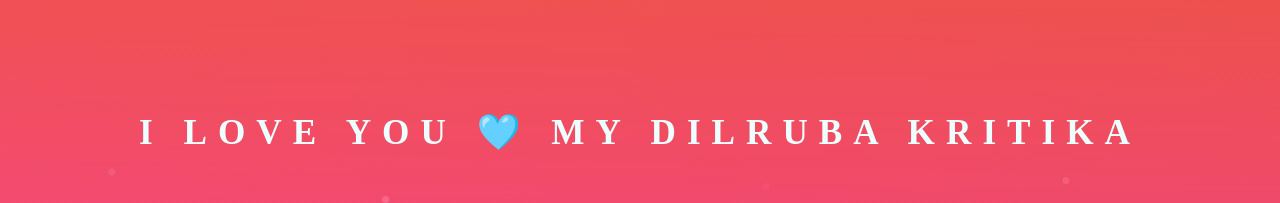
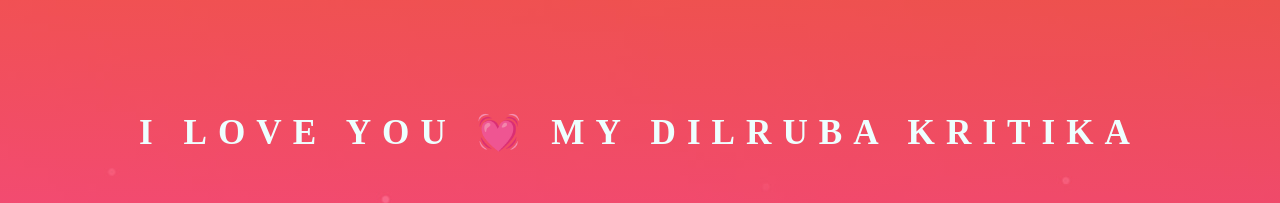
Before and after one commit to Satyaprakash666/Impress, a plain HTML site: page index.html in a window 1280 px wide. Shown: the top 203 px of the page. Drawn offline with Linux system fonts and the light colour scheme.

Commit message:
Update index.html

```diff
--- a/index.html
+++ b/index.html
@@ -10,7 +10,7 @@
 
 <body>
 	<div class="title">
-		I Love You 🩵 My Dilruba Kritika
+		I Love You 💓 My Dilruba Kritika
 	</div>
 
 	<div class="cube">
```
